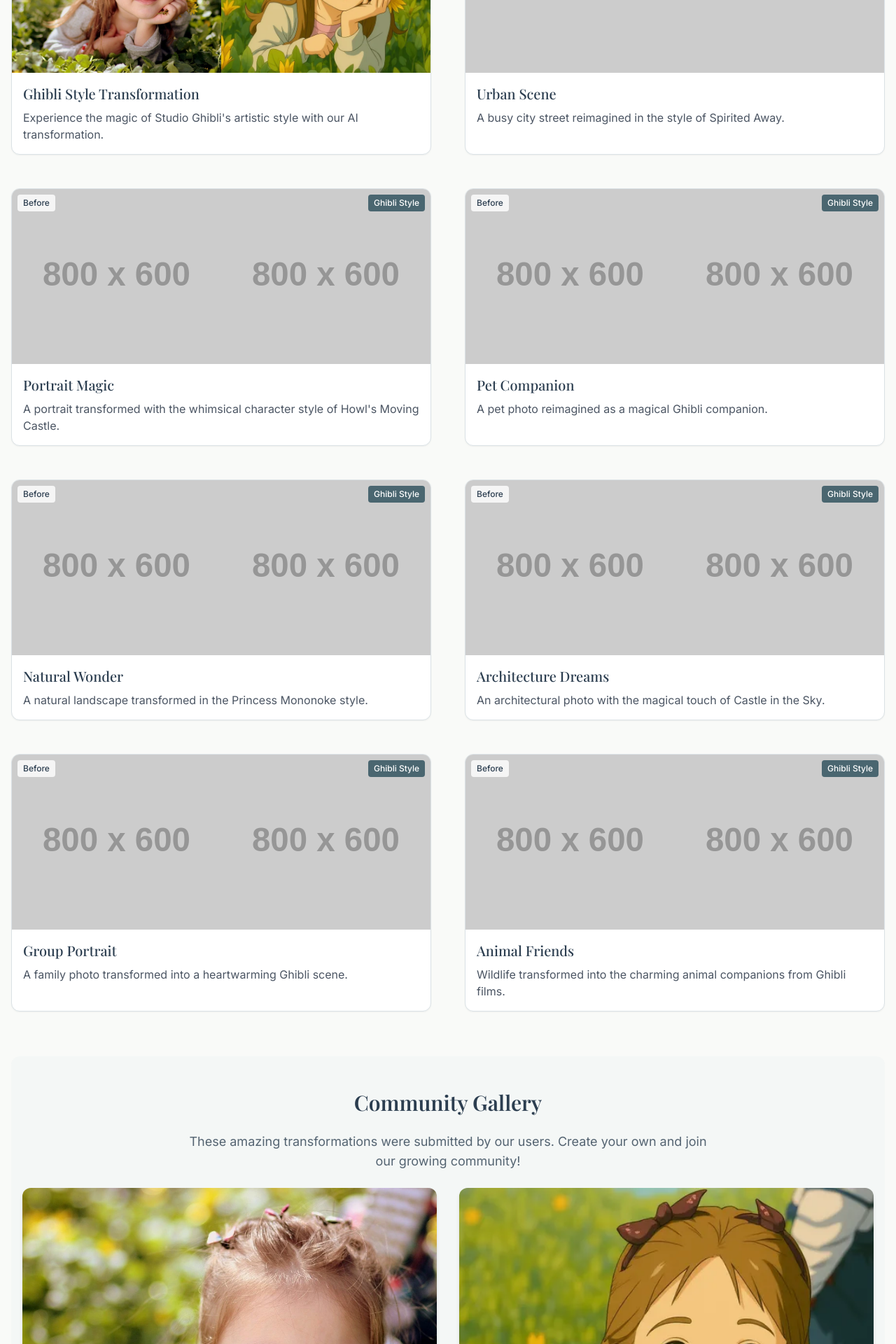
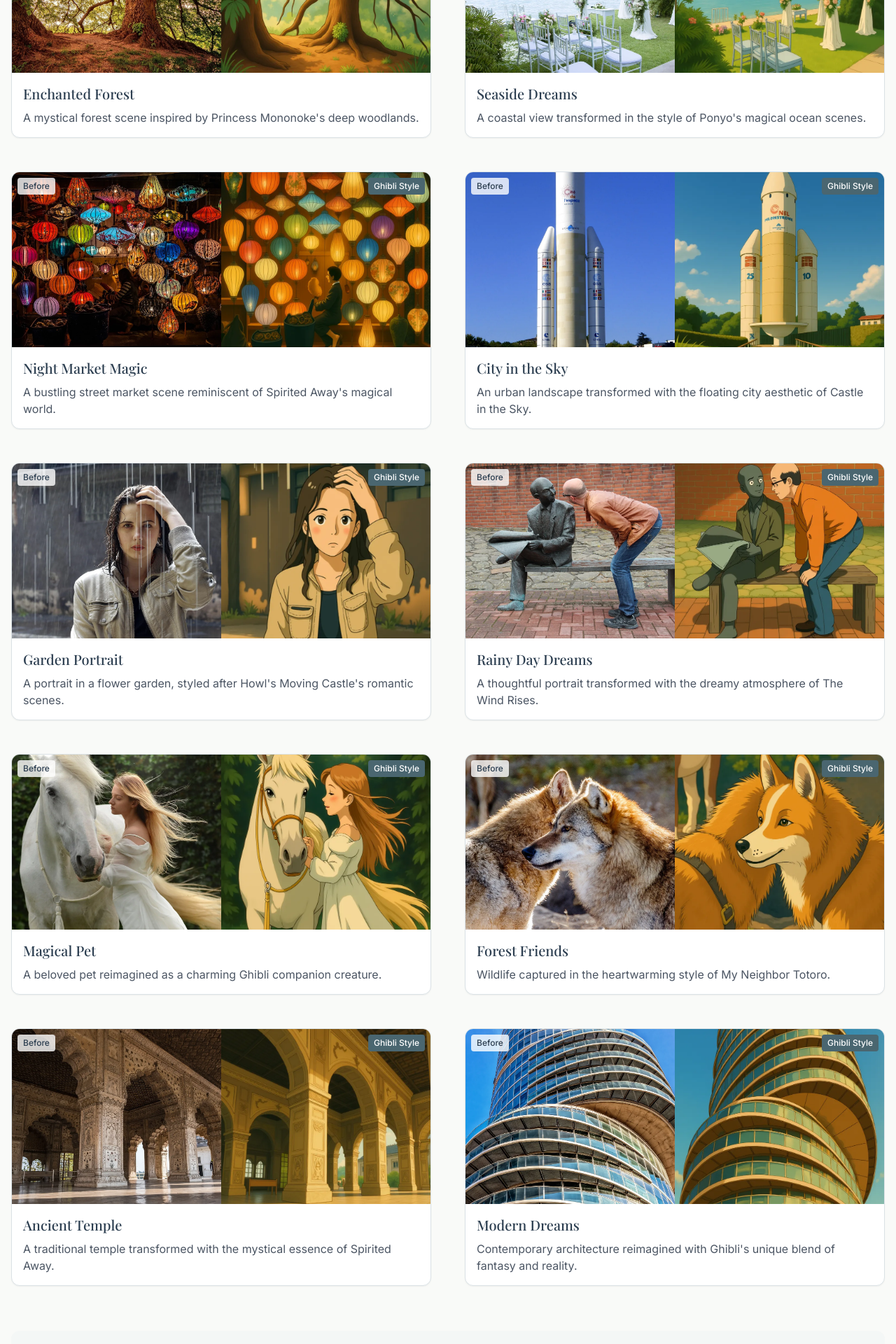
Before and after one commit to disowning/grokghibli.com, a Next.js app: page /showcase in a window 1280 px wide. Shown: the part 520-2440 px from the top of the page at 70% size. Built offline with nearby package versions, Linux system fonts and the light colour scheme; a web font is replaced by a local one.

Commit message:
Update page.tsx

```diff
--- a/app/showcase/page.tsx
+++ b/app/showcase/page.tsx
@@ -18,69 +18,94 @@ type ShowcaseItem = {
 
 export default function ShowcasePage() {
   const showcaseItems: ShowcaseItem[] = [
+    // 风景类 (Landscapes)
     {
       id: 1,
-      title: "Ghibli Style Transformation",
-      description: "Experience the magic of Studio Ghibli's artistic style with our AI transformation.",
-      beforeImage: "/images/showcase/showcase-before.webp",
-      afterImage: "/images/showcase/showcase-after.webp",
+      title: "Enchanted Forest",
+      description: "A mystical forest scene inspired by Princess Mononoke's deep woodlands.",
+      beforeImage: "/images/showcase/forest-before.webp",
+      afterImage: "/images/showcase/forest-after.webp",
       category: "landscape"
     },
     {
       id: 2,
-      title: "Urban Scene",
-      description: "A busy city street reimagined in the style of Spirited Away.",
-      beforeImage: "https://placehold.co/800x600/E6EFF2/4A6670?text=Original+Urban",
-      afterImage: "https://placehold.co/800x600/E6EFF2/4A6670?text=Ghibli+Urban",
+      title: "Seaside Dreams",
+      description: "A coastal view transformed in the style of Ponyo's magical ocean scenes.",
+      beforeImage: "/images/showcase/sea-before.webp",
+      afterImage: "/images/showcase/sea-after.webp",
+      category: "landscape"
+    },
+
+    // 城市场景 (Urban)
+    {
+      id: 3,
+      title: "Night Market Magic",
+      description: "A bustling street market scene reminiscent of Spirited Away's magical world.",
+      beforeImage: "/images/showcase/market-before.webp",
+      afterImage: "/images/showcase/market-after.webp",
       category: "cityscape"
     },
     {
-      id: 3,
-      title: "Portrait Magic",
-      description: "A portrait transformed with the whimsical character style of Howl's Moving Castle.",
-      beforeImage: "https://placehold.co/800x600/E6EFF2/4A6670?text=Original+Portrait",
-      afterImage: "https://placehold.co/800x600/E6EFF2/4A6670?text=Ghibli+Portrait",
+      id: 4,
+      title: "City in the Sky",
+      description: "An urban landscape transformed with the floating city aesthetic of Castle in the Sky.",
+      beforeImage: "/images/showcase/aerial-before.webp",
+      afterImage: "/images/showcase/aerial-after.webp",
+      category: "cityscape"
+    },
+
+    // 人物肖像 (Portraits)
+    {
+      id: 5,
+      title: "Garden Portrait",
+      description: "A portrait in a flower garden, styled after Howl's Moving Castle's romantic scenes.",
+      beforeImage: "/images/showcase/garden-before.webp",
+      afterImage: "/images/showcase/garden-after.webp",
       category: "portrait"
     },
     {
-      id: 4,
-      title: "Pet Companion",
-      description: "A pet photo reimagined as a magical Ghibli companion.",
-      beforeImage: "https://placehold.co/800x600/E6EFF2/4A6670?text=Original+Pet",
-      afterImage: "https://placehold.co/800x600/E6EFF2/4A6670?text=Ghibli+Pet",
+      id: 6,
+      title: "Rainy Day Dreams",
+      description: "A thoughtful portrait transformed with the dreamy atmosphere of The Wind Rises.",
+      beforeImage: "/images/showcase/rain-before.webp",
+      afterImage: "/images/showcase/rain-after.webp",
+      category: "portrait"
+    },
+
+    // 动物 (Pets & Animals)
+    {
+      id: 7,
+      title: "Magical Pet",
+      description: "A beloved pet reimagined as a charming Ghibli companion creature.",
+      beforeImage: "/images/showcase/pet-before.webp",
+      afterImage: "/images/showcase/pet-after.webp",
       category: "pet"
     },
     {
-      id: 5,
-      title: "Natural Wonder",
-      description: "A natural landscape transformed in the Princess Mononoke style.",
-      beforeImage: "https://placehold.co/800x600/E6EFF2/4A6670?text=Original+Nature",
-      afterImage: "https://placehold.co/800x600/E6EFF2/4A6670?text=Ghibli+Nature",
-      category: "landscape"
+      id: 8,
+      title: "Forest Friends",
+      description: "Wildlife captured in the heartwarming style of My Neighbor Totoro.",
+      beforeImage: "/images/showcase/wildlife-before.webp",
+      afterImage: "/images/showcase/wildlife-after.webp",
+      category: "pet"
     },
+
+    // 建筑 (Architecture - 也算在Urban类别下)
     {
-      id: 6,
-      title: "Architecture Dreams",
-      description: "An architectural photo with the magical touch of Castle in the Sky.",
-      beforeImage: "https://placehold.co/800x600/E6EFF2/4A6670?text=Original+Architecture",
-      afterImage: "https://placehold.co/800x600/E6EFF2/4A6670?text=Ghibli+Architecture",
+      id: 9,
+      title: "Ancient Temple",
+      description: "A traditional temple transformed with the mystical essence of Spirited Away.",
+      beforeImage: "/images/showcase/temple-before.webp",
+      afterImage: "/images/showcase/temple-after.webp",
       category: "cityscape"
     },
     {
-      id: 7,
-      title: "Group Portrait",
-      description: "A family photo transformed into a heartwarming Ghibli scene.",
-      beforeImage: "https://placehold.co/800x600/E6EFF2/4A6670?text=Original+Group",
-      afterImage: "https://placehold.co/800x600/E6EFF2/4A6670?text=Ghibli+Group",
-      category: "portrait"
-    },
-    {
-      id: 8,
-      title: "Animal Friends",
-      description: "Wildlife transformed into the charming animal companions from Ghibli films.",
-      beforeImage: "https://placehold.co/800x600/E6EFF2/4A6670?text=Original+Animals",
-      afterImage: "https://placehold.co/800x600/E6EFF2/4A6670?text=Ghibli+Animals",
-      category: "pet"
+      id: 10,
+      title: "Modern Dreams",
+      description: "Contemporary architecture reimagined with Ghibli's unique blend of fantasy and reality.",
+      beforeImage: "/images/showcase/modern-before.webp",
+      afterImage: "/images/showcase/modern-after.webp",
+      category: "cityscape"
     }
   ]
 
```
